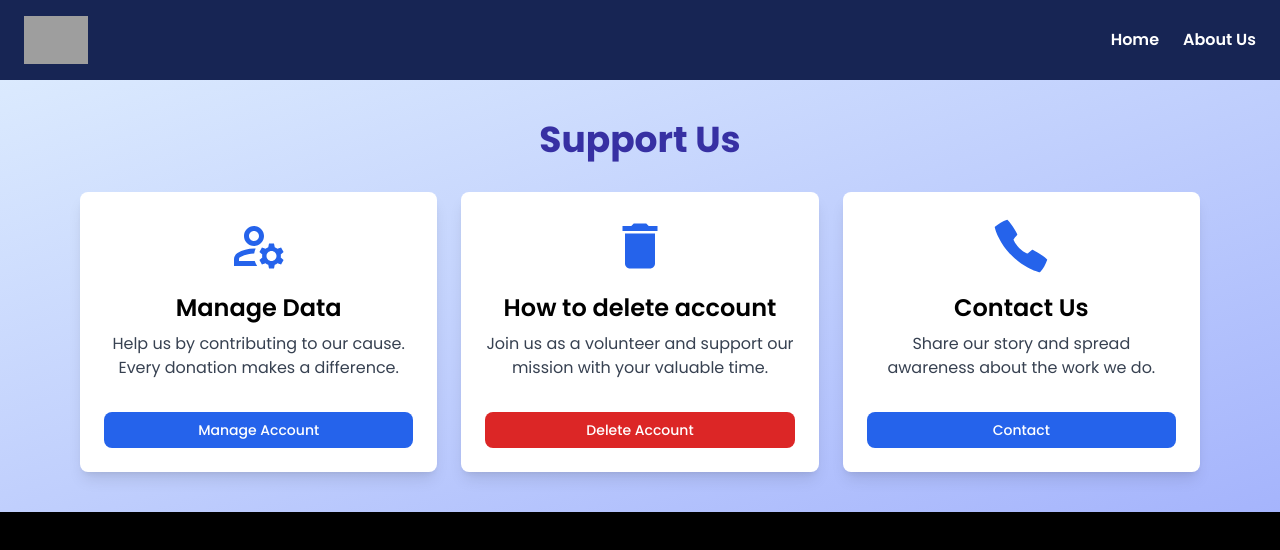
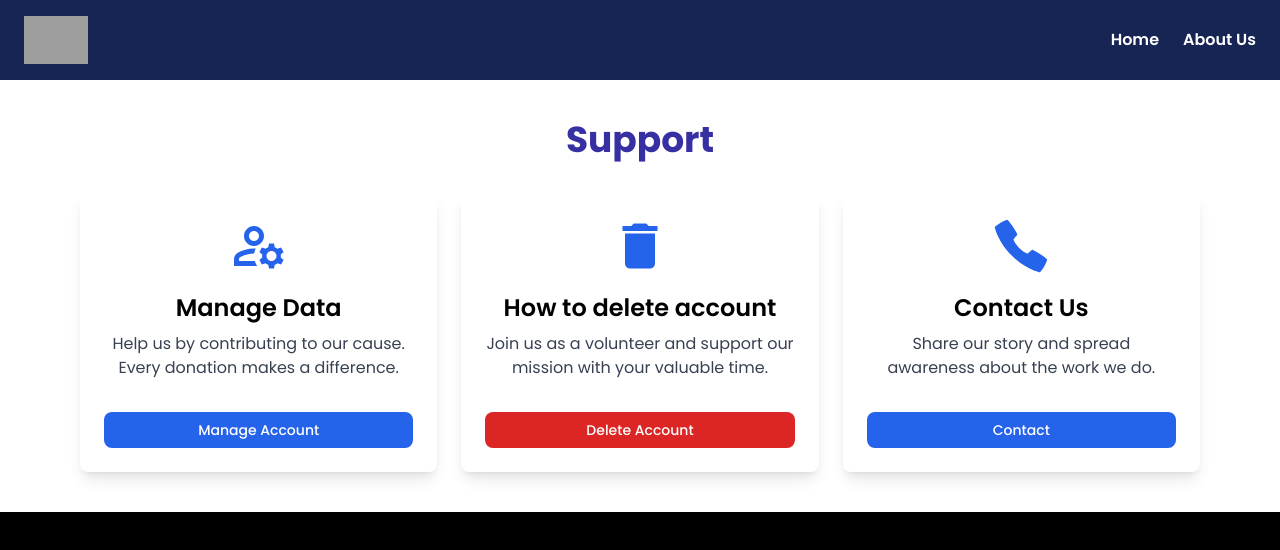
Before and after one commit to Nikhilgb-001/Voigo, a React (Vite) app in the folder frontend/: page /voigo-support in a window 1280 px wide. Shown: the top 550 px of the page. Built offline with nearby package versions, Linux system fonts and the light colour scheme; grey boxes are pictures that could not be loaded.

Commit message:
level-4 changes

```diff
--- a/frontend/src/components/Footer.jsx
+++ b/frontend/src/components/Footer.jsx
@@ -25,7 +25,7 @@ const Footer = () => {
             {["instagram", "twitter", "facebook"].map((item, index) => (
               <Link
                 key={index}
-                to="/coming-soon"
+                to="https://www.instagram.com/voigo.app/profilecard/?igsh=eGxwcXAxcGFjcXA5"
                 className="mt-2 block text-zinc-300 text-sm capitalize text-center sm:text-left"
               >
                 {item}
@@ -46,7 +46,7 @@ const Footer = () => {
             </Link>
 
             <Link
-              to="/"
+              to={"/"}
               className="mt-2 block text-zinc-300 text-sm capitalize text-center sm:text-left"
             >
               About
--- a/frontend/src/components/HeroSection.jsx
+++ b/frontend/src/components/HeroSection.jsx
@@ -25,7 +25,7 @@ const HeroSection = () => {
   };
 
   return (
-    <div className="text-zinc-700 px-3 h-fit flex flex-col justify-center items-center">
+    <div className="home text-zinc-700 px-3 h-fit flex flex-col justify-center items-center">
       <div
         className="relative w-full h-full p-5 lg:p-10 rounded-lg bg-cover bg-center"
         style={{
--- a/frontend/src/components/Navbar.jsx
+++ b/frontend/src/components/Navbar.jsx
@@ -23,15 +23,15 @@ const Navbar = () => {
 
         {/* Navigation Links */}
         <div className="hidden md:flex space-x-6">
-          <ScrollLink
-            to="hero-section"
+          <Link
+            to="/"
             smooth={true}
             duration={500}
             offset={-50}
             className="hover:text-green-900 font-semibold cursor-pointer"
           >
             Home
-          </ScrollLink>
+          </Link>
           <ScrollLink
             to="about-us"
             smooth={true}
@@ -71,7 +71,7 @@ const Navbar = () => {
       {isMenuOpen && (
         <div className="mt-4 space-y-2 md:hidden">
           <ScrollLink
-            to="hero-section"
+            to="home"
             smooth={true}
             duration={500}
             offset={-50}
--- a/frontend/src/components/Support.jsx
+++ b/frontend/src/components/Support.jsx
@@ -10,8 +10,8 @@ const Support = () => {
   return (
     <>
       <Navbar />
-      <div className="h-fit bg-gradient-to-br from-blue-100 to-indigo-300 flex flex-col items-center py-10">
-        <h1 className="text-4xl font-bold text-indigo-800 mb-8">Support Us</h1>
+      <div className="h-fit bg-white flex flex-col items-center py-10">
+        <h1 className="text-4xl font-bold text-indigo-800 mb-8">Support</h1>
         <div className="grid grid-cols-1 md:grid-cols-3 gap-6 max-w-6xl px-4">
           {/* Card 1 */}
           <div className="bg-white shadow-lg rounded-lg p-6 text-center hover:scale-105 transition-transform duration-300 flex flex-col justify-between">
```
